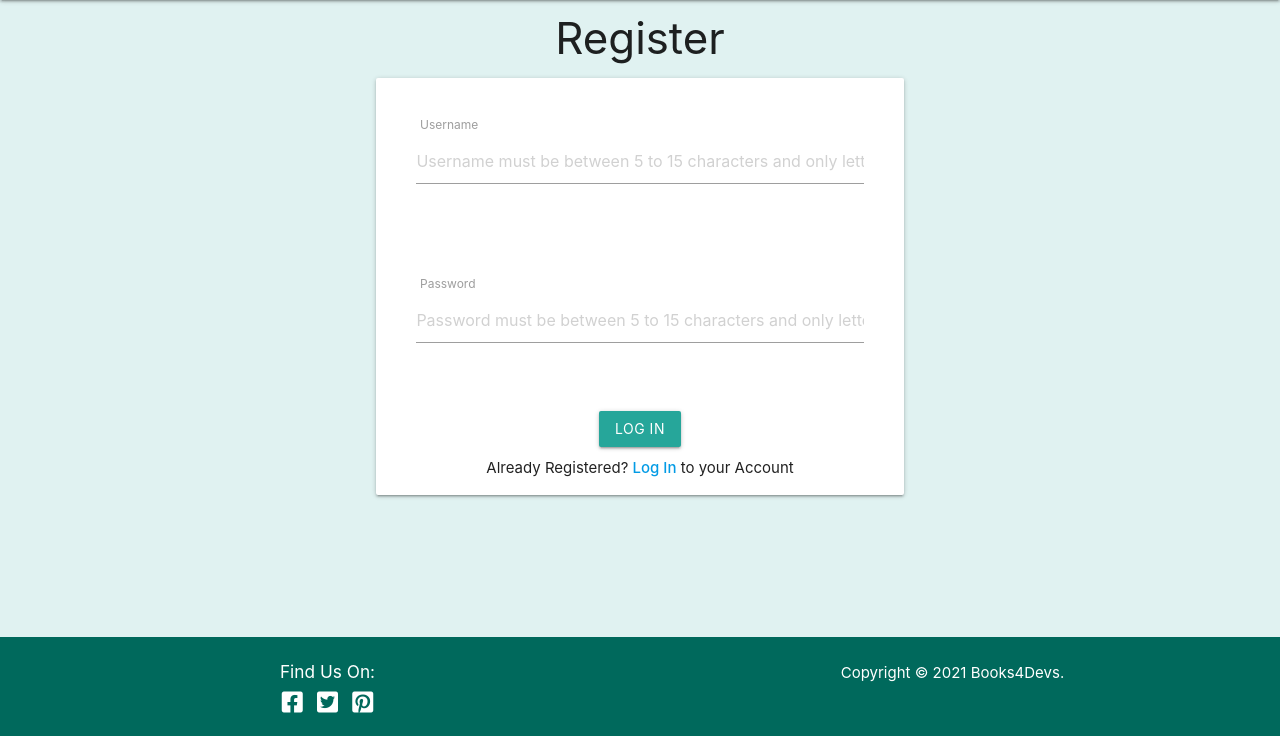
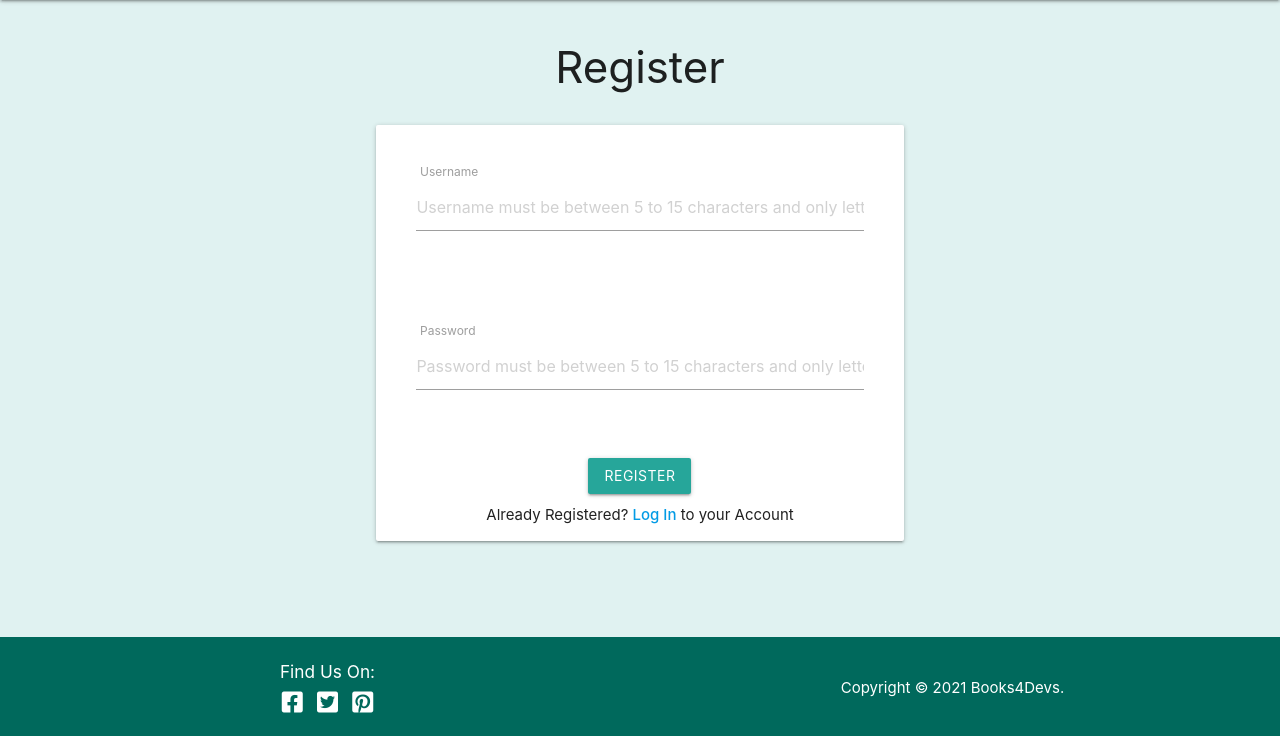
Before and after one commit to PhillyJB/Books4Devs, a Flask app: page /register in a window 1280 px wide. Shown: the part 64-800 px from the top of the page. Run offline with Flask 2, Linux system fonts and the light colour scheme; some libraries are stand-ins or nearby versions.

Commit message:
completed all changes and adjustments

```diff
--- a/static/css/styles.css
+++ b/static/css/styles.css
@@ -1,4 +1,4 @@
-html,
+/* html,
 body,
 div,
 p,
@@ -7,7 +7,7 @@ h2,
 h3 {
   margin: 0;
   padding: 0;
-}
+} */
 
 body {
   background-color: #e0f2f1;
@@ -23,6 +23,14 @@ footer {
   bottom: 0;
   left: 0;
   right: 0;
+}
+
+main {
+  margin: 0 auto;
+  right: 0;
+  left: 0;
+  width: 100%;
+
 }
 
 @media (max-width: 992px) {
--- a/templates/register.html
+++ b/templates/register.html
@@ -29,7 +29,7 @@
         <!--Submit Register Field-->
         <div class="row">
             <div class="col s12 login-form-btn">
-                <button class="btn" type="submit">Log In</button>
+                <button class="btn" type="submit">Register</button>
             </div>
             <div class="col s12 login-form-text">
                     Already Registered?
```
